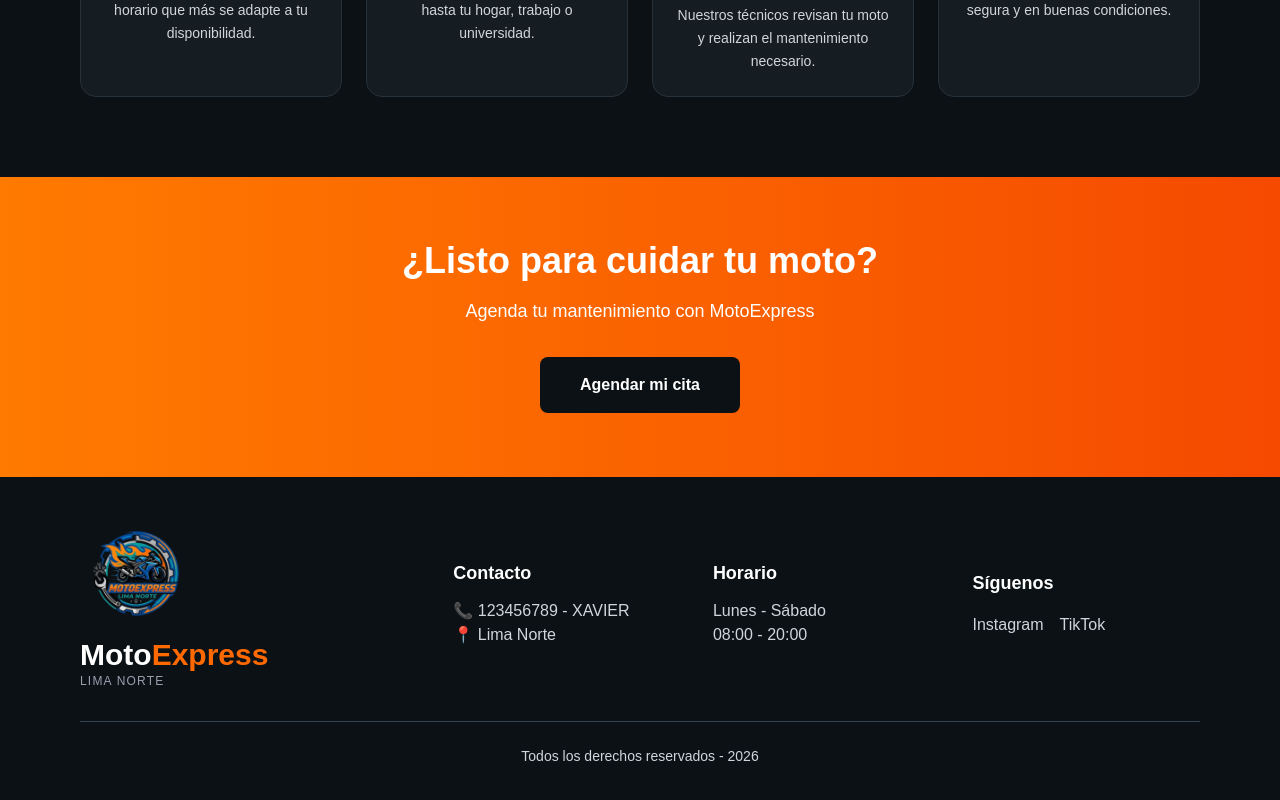
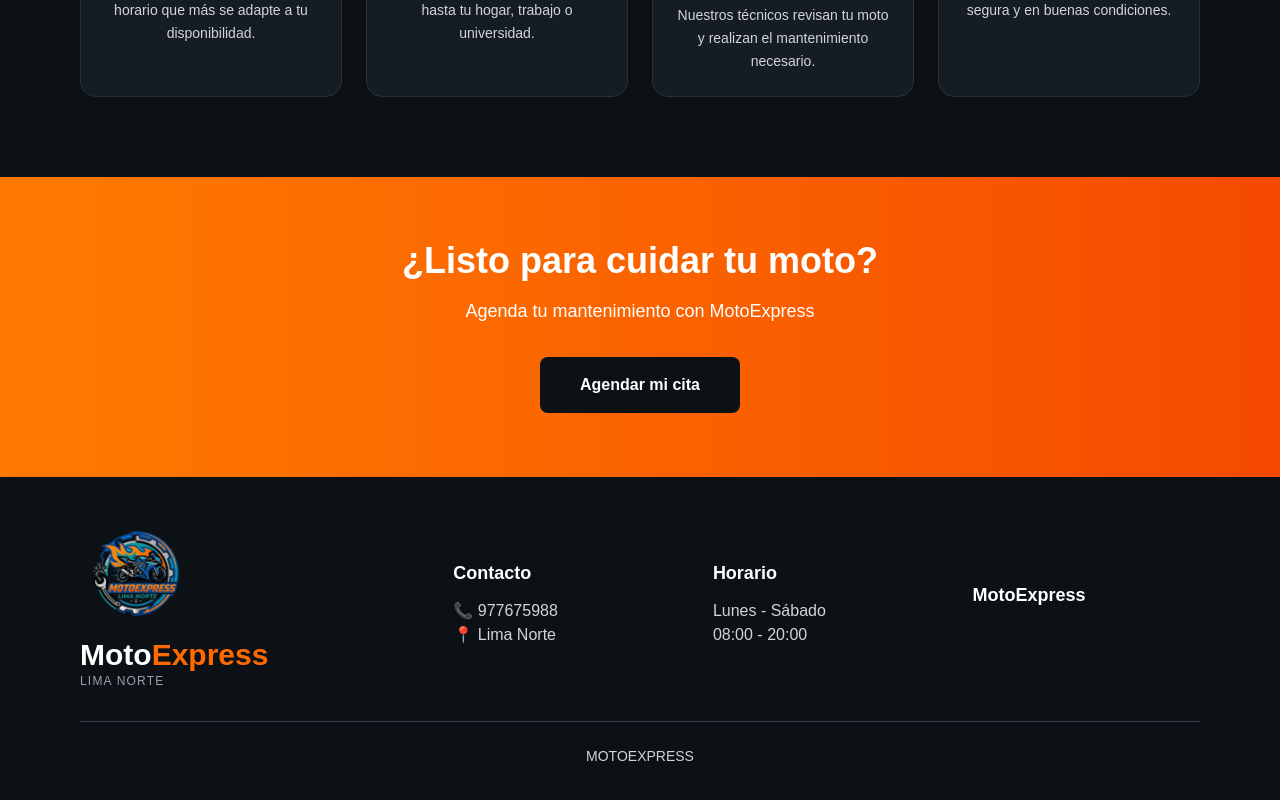
Before and after one commit to toyostaff/motoexpress, a React app in the folder frontend/: page / in a window 1280 px wide. Shown: the part 2533-3333 px from the top of the page. Built offline with nearby package versions, Linux system fonts and the light colour scheme; no server answers; the HTML template or start-up script is replaced by a standard one.

Commit message:
FINAL2609

```diff
--- a/frontend/src/components/Footer.jsx
+++ b/frontend/src/components/Footer.jsx
@@ -91,7 +91,7 @@
 
 
           <p className="mt-3">
-            📞 123456789 - XAVIER
+            📞 977675988
           </p>
 
 
@@ -142,7 +142,7 @@
             text-lg
             "
           >
-            Síguenos
+            MotoExpress
           </h4>
 
 
@@ -154,26 +154,10 @@
             "
           >
 
-            <a
-              href="#"
-              className="
-              hover:text-orange-500
-              transition
-              "
-            >
-              Instagram
-            </a>
 
 
-            <a
-              href="#"
-              className="
-              hover:text-orange-500
-              transition
-              "
-            >
-              TikTok
-            </a>
+
+
 
 
           </div>
@@ -197,7 +181,7 @@
         "
       >
 
-        Todos los derechos reservados - 2026
+        MOTOEXPRESS
 
       </div>
 
```
